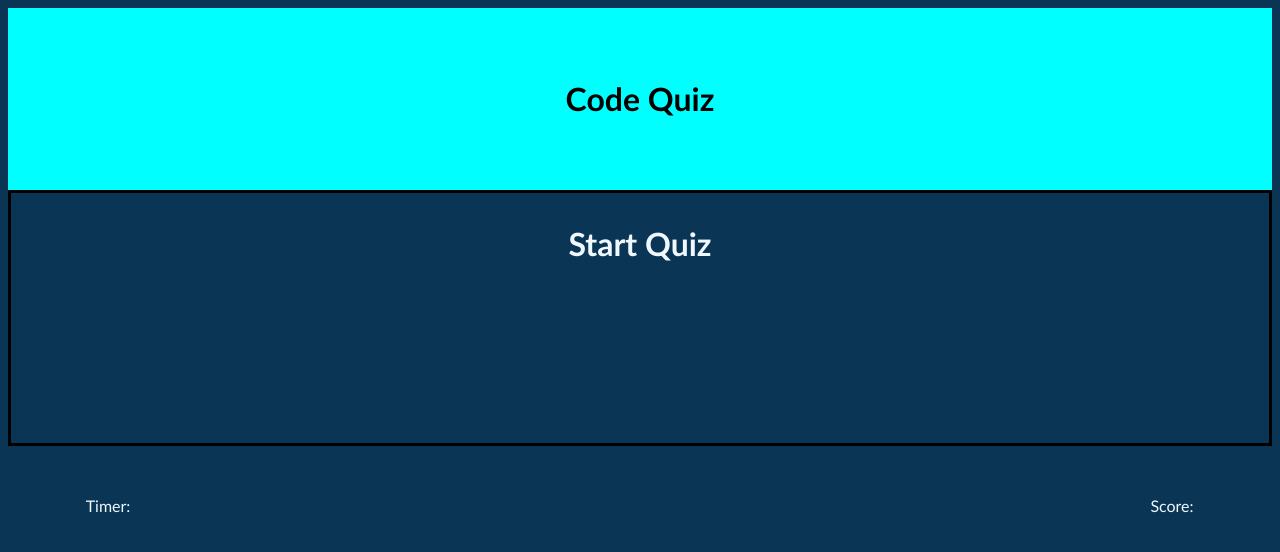
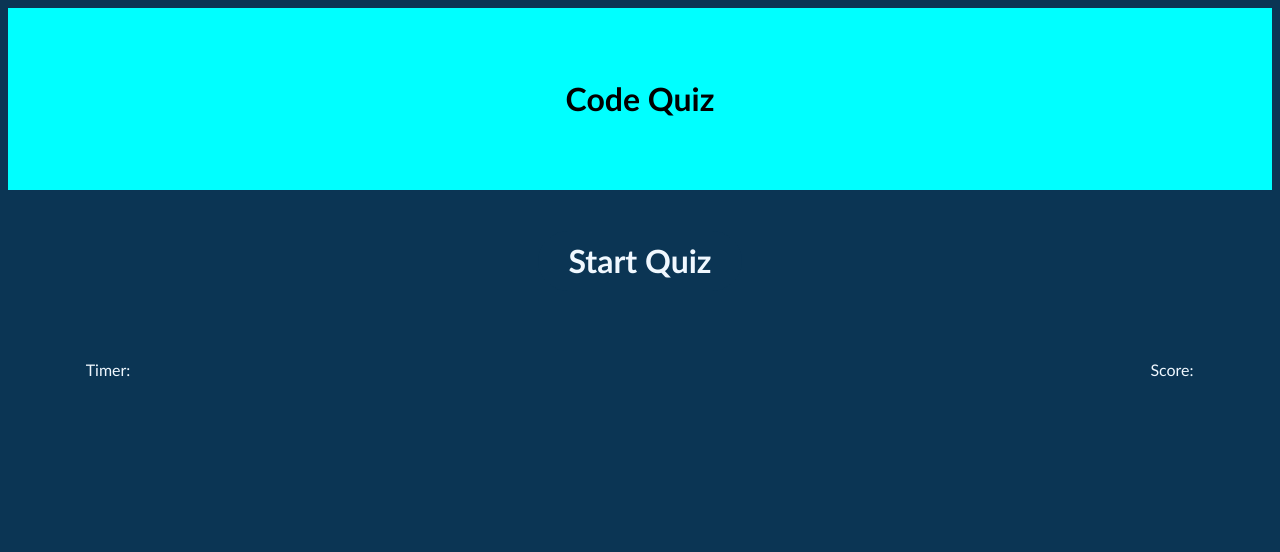
Before and after one commit to leandromangubat/Code-Quiz, a plain HTML site: page index.html in a window 1280 px wide. Drawn offline with Linux system fonts and the light colour scheme.

Commit message:
removed unnecessary borders

```diff
--- a/assets/style.css
+++ b/assets/style.css
@@ -30,10 +30,10 @@ header h1{
 
 #questions{
     text-align: center;
-    border:solid black;
     display:flex;
     justify-content: center;
-    height: 250px;
+    height: 100px;
+    margin-top:20px;
 }
 
 #start{
```
